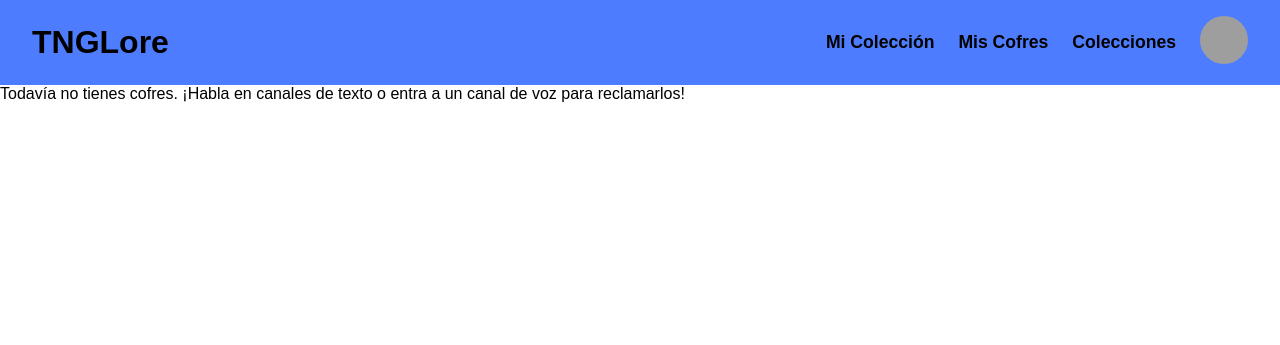
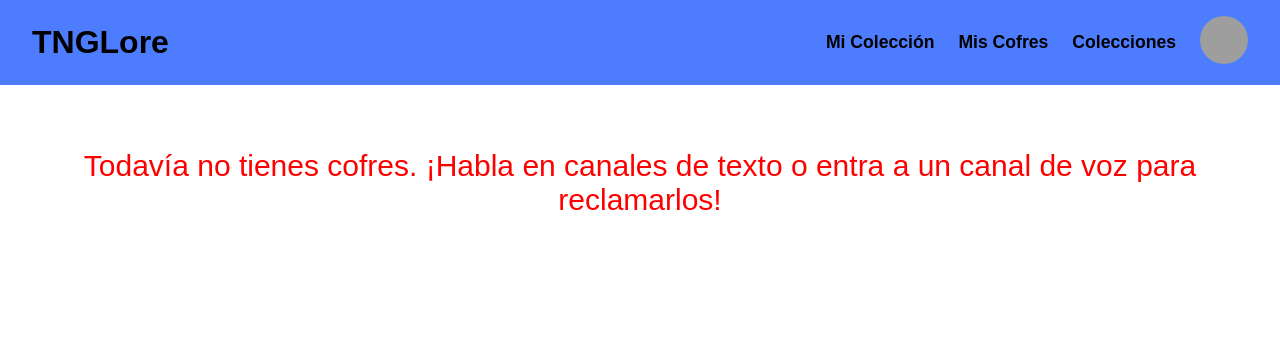
Before and after one commit to Joseleelsuper/TNGLore, a Flask app: page /cofres in a window 1280 px wide. Shown: the top 345 px of the page. Run offline with Flask 3, Linux system fonts and the light colour scheme; the visitor is signed in with stand-in values (Sample User, id 1); data that the repository does not hold is empty; grey boxes are pictures that could not be loaded.

Commit message:
chore: Add styled message for users with no chests available

```diff
--- a/app/static/css/pages/cofres.css
+++ b/app/static/css/pages/cofres.css
@@ -477,3 +477,10 @@
         justify-content: center;
     }
 }
+
+#no-chests-message {
+    color: red;
+    text-align: center;
+    margin-top: 4rem;
+    font-size: 30px;
+}
--- a/app/templates/pages/cofres.html
+++ b/app/templates/pages/cofres.html
@@ -44,7 +44,7 @@
                 {% endfor %}
             </div>
         {% else %}
-            <p>Todavía no tienes cofres. ¡Habla en canales de texto o entra a un canal de voz para reclamarlos!</p>
+            <p id="no-chests-message">Todavía no tienes cofres. ¡Habla en canales de texto o entra a un canal de voz para reclamarlos!</p>
         {% endif %}
 
         <!-- Control para abrir un cofre (solo uno) -->
```
